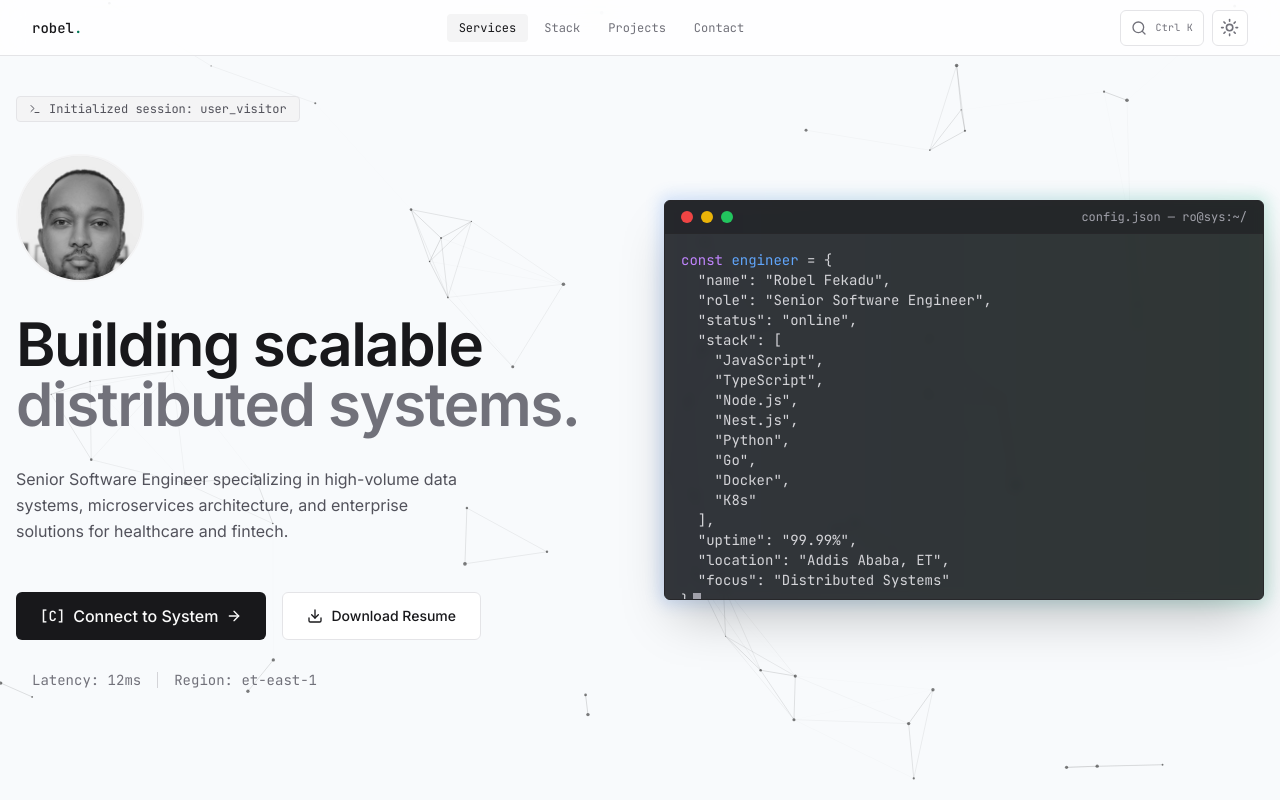
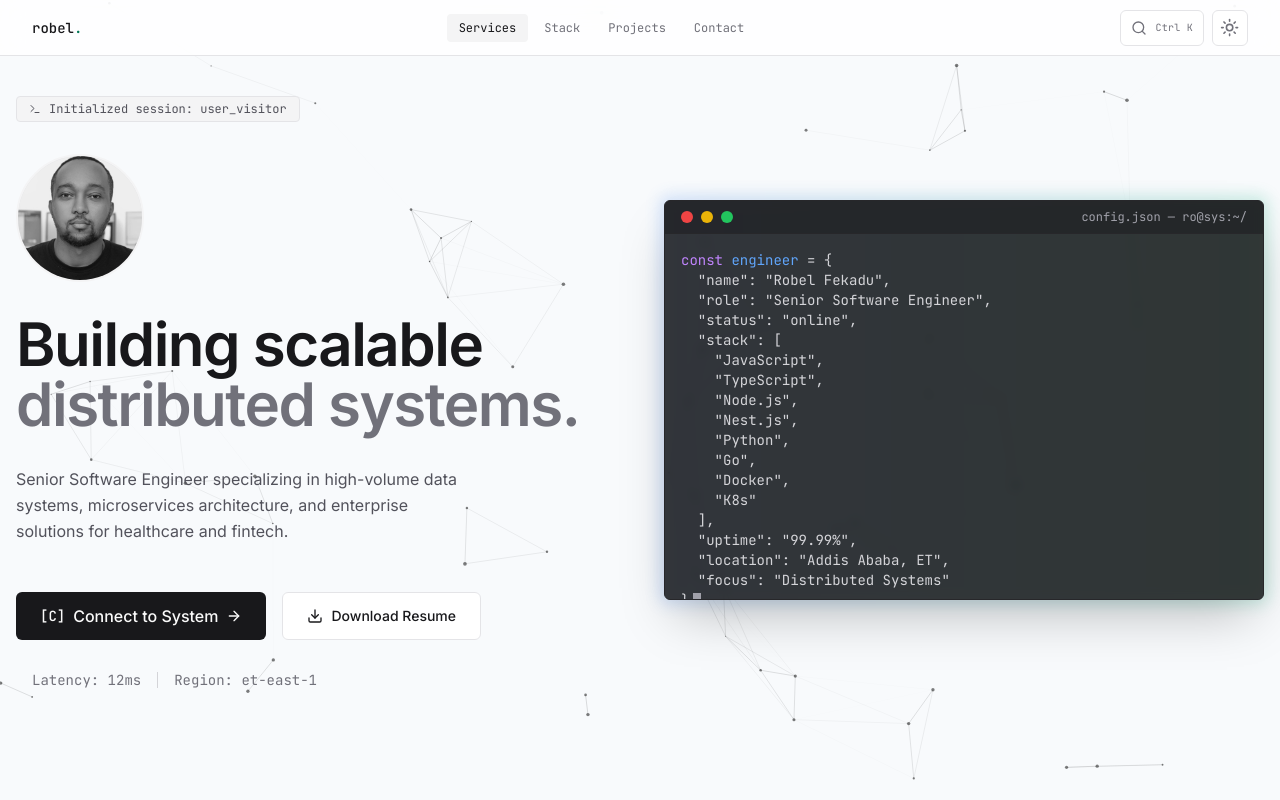
Before and after one commit to robavelii/my-site, a React (Vite) app: page / in a window 1280 px wide. Shown: the top 800 px of the page. Built offline with nearby package versions, Linux system fonts and the light colour scheme.

Commit message:
fix: avatar was cropped off-centre and clipped the chin
My first crop took a 900px square from (150,50), which sat above the face and
cut the jaw - it read as stretched. Now the largest centred square, which is
exactly the region object-cover was showing before, at 384px so it stays sharp
at 3x DPR.

```diff
--- a/src/components/sections/Hero.tsx
+++ b/src/components/sections/Hero.tsx
@@ -22,8 +22,8 @@ export const Hero: React.FC = () => {
             <img
               src="/avatar.jpg"
               alt="Robel Fekadu"
-              width={256}
-              height={256}
+              width={384}
+              height={384}
               fetchPriority="high"
               decoding="async"
               className="w-full h-full object-cover grayscale group-hover:grayscale-0 transition-all duration-500"
```
Also changed, not shown: public/avatar.jpg.
